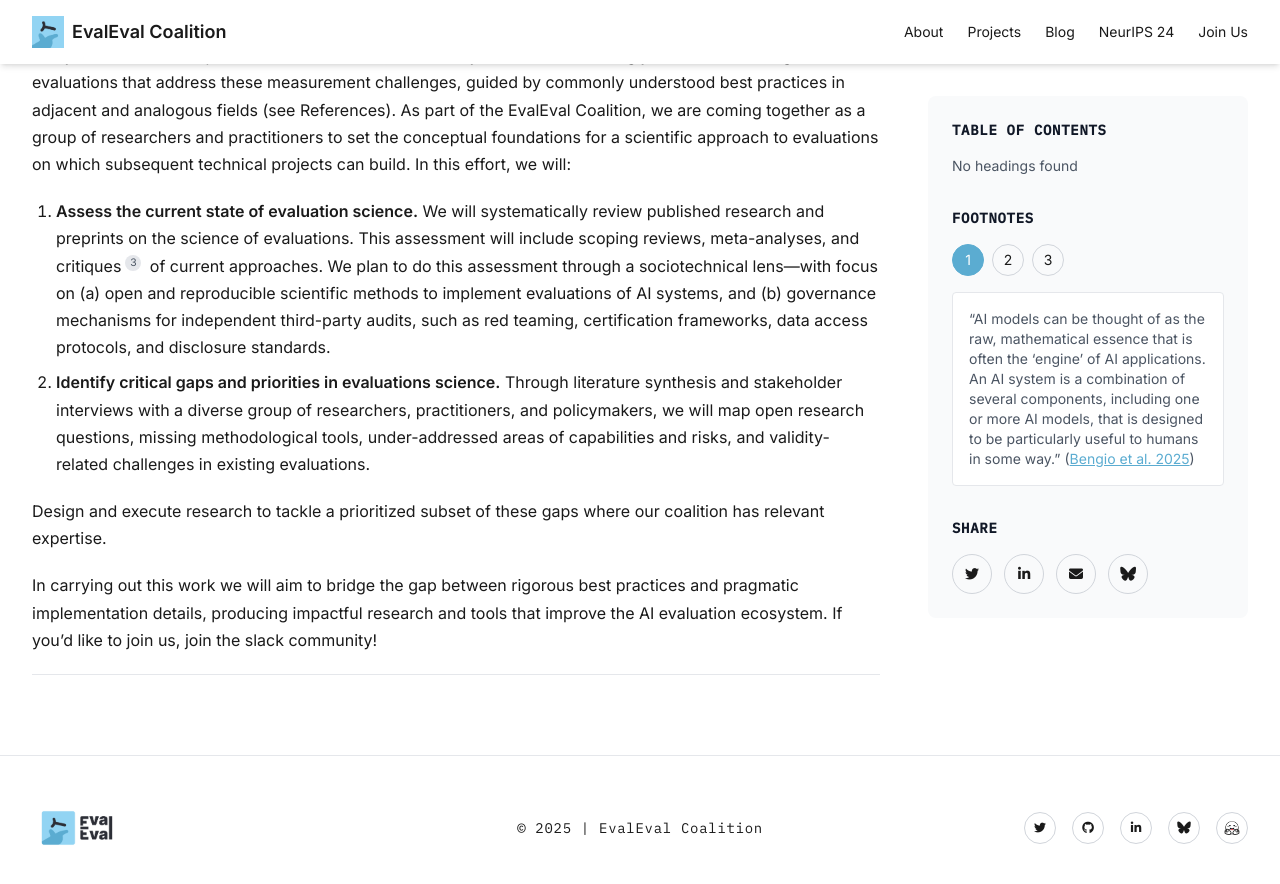
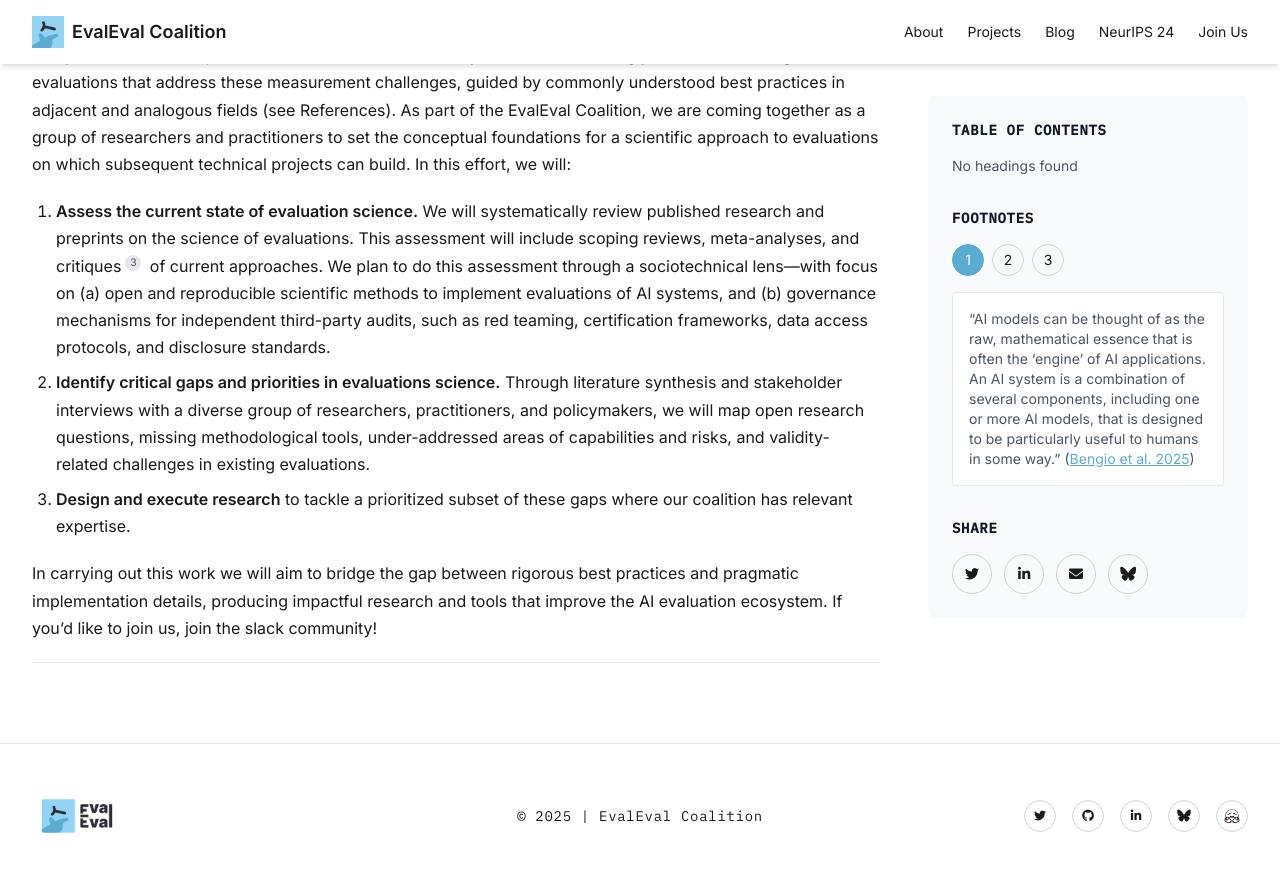
Before and after one commit to evaleval/evaleval.github.io, a Jekyll site: the page built from _posts/2025-07-13-eval-science-kickoff.md, in a window 1280 px wide and 900 px high, scrolled down 1118 px. Shown: the top 884 px of the window. Built offline with Jekyll 4.4.1, drawn with Linux system fonts in a browser that asks for light colours; nearby versions of some CDN libraries; part of the change alters nothing that is shown.

```diff
--- a/_posts/2025-07-13-eval-science-kickoff.md
+++ b/_posts/2025-07-13-eval-science-kickoff.md
@@ -29,8 +29,7 @@ Many researchers and practitioners in the evaluation ecosystem have accordingly
 
 1. **Assess the current state of evaluation science.** We will systematically review published research and preprints on the science of evaluations. This assessment will include scoping reviews, meta-analyses, and critiques[^3] of current approaches. We plan to do this assessment through a sociotechnical lens—with focus on (a) open and reproducible scientific methods to implement evaluations of AI systems, and (b)  governance mechanisms for independent third-party audits, such as red teaming, certification frameworks, data access protocols, and disclosure standards.
 2. **Identify critical gaps and priorities in evaluations science.** Through literature synthesis and stakeholder interviews with a diverse group of researchers, practitioners, and policymakers, we will map open research questions, missing methodological tools, under-addressed areas of capabilities and risks, and validity-related challenges in existing evaluations.
-
-Design and execute research to tackle a prioritized subset of these gaps where our coalition has relevant expertise.
+3. **Design and execute research** to tackle a prioritized subset of these gaps where our coalition has relevant expertise.
 
 In carrying out this work we will aim to bridge the gap between rigorous best practices and pragmatic implementation details, producing impactful research and tools that improve the AI evaluation ecosystem. If you’d like to join us, join the slack community!
 
```
